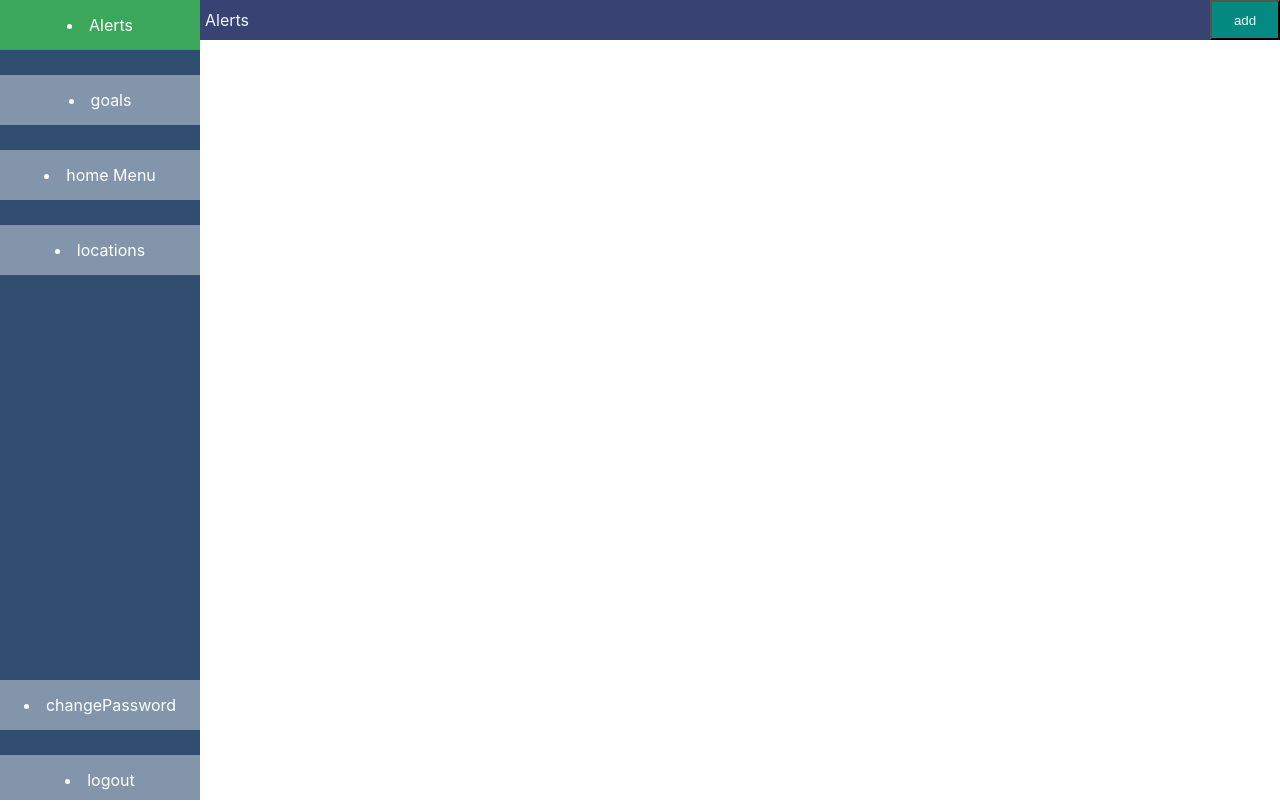
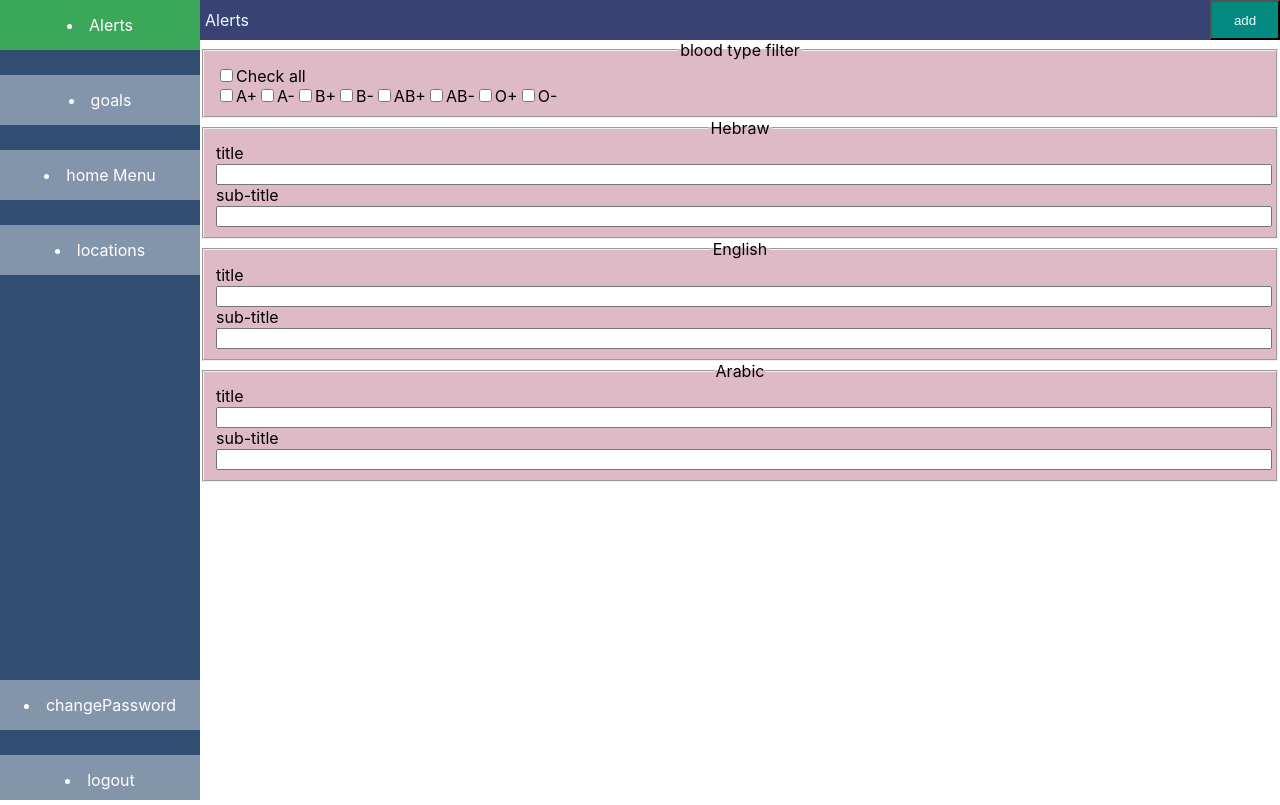
Before and after one commit to WebAhead6/blood-donor-admin-frontend, a React (Create React App) app: page /alertscreen in a window 1280 px wide. Built offline with nearby package versions, Linux system fonts and the light colour scheme.

Commit message:
adds entryTitle component and bloodFilter component

```diff
--- a/package.json
+++ b/package.json
@@ -6,7 +6,8 @@
     "react": "^16.13.1",
     "react-dom": "^16.13.1",
     "react-router-dom": "^5.2.0",
-    "react-scripts": "3.4.3"
+    "react-scripts": "3.4.3",
+    "rsuite": "^4.8.2"
   },
   "scripts": {
     "start": "react-scripts start",
--- a/src/components/general/bloodTypeFilter/bloodTypeFilter.css
+++ b/src/components/general/bloodTypeFilter/bloodTypeFilter.css
@@ -0,0 +1,10 @@
+fieldset {
+  background-color: #debac6;
+}
+legend {
+  text-align: center;
+}
+.bloodType-checkBox {
+  display: flex;
+  flex-direction: row;
+}
--- a/src/components/general/bloodTypeFilter/bloodTypeFilter.jsx
+++ b/src/components/general/bloodTypeFilter/bloodTypeFilter.jsx
@@ -1,11 +1,127 @@
-import React from 'react'
+import React from "react";
+import "./bloodTypeFilter.css";
+import { Checkbox, CheckboxGroup } from "rsuite";
 
 function BloodTypeFilter() {
-    return (
-        <div>
+  const options = ["A+", "A-", "B+", "B-", "AB+", "AB-", "O+", "O-"];
+  const [checkall, setCheckAll] = React.useState({
+    indeterminate: true,
+    checkAll: false,
+    value: [],
+  });
+  const handleCheckAll = (value, checked) => {
+    const nextValue = checked ? options : [];
 
-        </div>
-    )
+    setCheckAll({
+      value: nextValue,
+      indeterminate: false,
+      checkAll: checked,
+    });
+  };
+  const handleChange = (value) => {
+    setCheckAll({
+      value,
+      indeterminate: value.length > 0 && value.length < options.length,
+      checkAll: value.length === options.length,
+    });
+  };
+  return (
+    <div>
+      <fieldset>
+        <legend>blood type filter</legend>
+        <Checkbox
+          indeterminate={checkall.indeterminate}
+          checked={checkall.checkAll}
+          onChange={handleCheckAll}
+        >
+          Check all
+        </Checkbox>
+
+        <CheckboxGroup
+          className="bloodType-checkBox"
+          inline
+          name="checkboxList"
+          value={checkall.value}
+          onChange={handleChange}
+        >
+          {options.map((option) => (
+            <Checkbox value={option}>{option}</Checkbox>
+          ))}
+        </CheckboxGroup>
+      </fieldset>
+    </div>
+  );
 }
+//   const [bloodType, setBloodType] = React.useState({});
+//   return (
+//     <div className="bloodTypeFilter-container">
+//       <form>
+//         <fieldset>
+//           <legend>blood type filter</legend>
+//           <div>
+//             <button>all</button>
+//             <button>none</button>
+//           </div>
+//           <input
+//             type="checkbox"
+//             name="A+"
+//             value={bloodType}
+//             onChange={(e) => setBloodType(e.target.value)}
+//           />
+//           <label for="A+">A+</label>
+//           <input
+//             type="checkbox"
+//             name="A-"
+//             value={bloodType}
+//             onChange={(e) => setBloodType(e.target.value)}
+//           />
+//           <label for="A-"> A-</label>
+//           <input
+//             type="checkbox"
+//             name="B+"
+//             value={bloodType}
+//             onChange={(e) => setBloodType(e.target.value)}
+//           />
+//           <label for="B+">B+</label>
+//           <input
+//             type="checkbox"
+//             name="B-"
+//             value={bloodType}
+//             onChange={(e) => setBloodType(e.target.value)}
+//           />
+//           <label for="B-">B-</label>
+//           <input
+//             type="checkbox"
+//             name="AB-"
+//             value={bloodType}
+//             onChange={(e) => setBloodType(e.target.value)}
+//           />
+//           <label for="AB-">AB-</label>
+//           <input
+//             type="checkbox"
+//             name="AB+"
+//             value={bloodType}
+//             onChange={(e) => setBloodType(e.target.value)}
+//           />
+//           <label for="AB+">AB+</label>
+//           <input
+//             type="checkbox"
+//             name="O+"
+//             value={bloodType}
+//             onChange={(e) => setBloodType(e.target.value)}
+//           />
+//           <label for="O+">O+</label>
+//           <input
+//             type="checkbox"
+//             name="O-"
+//             value={bloodType}
+//             onChange={(e) => setBloodType(e.target.value)}
+//           />
+//           <label for="O-">O-</label>
+//         </fieldset>
+//       </form>
+//     </div>
+//   );
+// }
 
-export default BloodTypeFilter
+export default BloodTypeFilter;
--- /dev/null
+++ b/src/components/general/bloodTypeFilter/index.js
@@ -0,0 +1,3 @@
+import BloodTypeFilter from "./bloodTypeFilter";
+
+export default BloodTypeFilter;
--- a/src/components/general/entryTitle/entryTitle.css
+++ b/src/components/general/entryTitle/entryTitle.css
@@ -0,0 +1,3 @@
+.entryTitle-input {
+  width: 100%;
+}
--- a/src/components/general/entryTitle/entryTitle.jsx
+++ b/src/components/general/entryTitle/entryTitle.jsx
@@ -0,0 +1,25 @@
+import React from "react";
+import "./entryTitle.css";
+
+function EntryTitle() {
+  const languages = ["Hebraw", "English", "Arabic"];
+  return (
+    <div>
+      {languages.map((language) => (
+        <fieldset>
+          <legend>{language}</legend>
+
+          <label for="title">title</label>
+          <br />
+          <input className="entryTitle-input" type="text" name="title" />
+          <br />
+          <label for="sub-title">sub-title</label>
+          <br />
+          <input className="entryTitle-input" type="text" name="title" />
+        </fieldset>
+      ))}
+    </div>
+  );
+}
+
+export default EntryTitle;
--- a/src/components/general/entryTitle/index.jsx
+++ b/src/components/general/entryTitle/index.jsx
@@ -0,0 +1,3 @@
+import EntryTitle from "./entryTitle";
+
+export default EntryTitle;
--- a/src/components/screens/alertScreen/alertScreen.jsx
+++ b/src/components/screens/alertScreen/alertScreen.jsx
@@ -1,11 +1,15 @@
 import React from "react";
 import AddEntry from "../../general/addEntry";
+import BloodTypeFilter from "../../general/bloodTypeFilter";
+import EntryTitle from "../../general/entryTitle";
 import "./alertScreen.css";
 
 function AlertScreen() {
   return (
     <div className="alertScreen">
       <AddEntry />
+      <BloodTypeFilter />
+      <EntryTitle />
     </div>
   );
 }
```
Also changed, not shown: src/components/general/bloodTypeFilter/index.jsx (deleted), 1 other file (tests, documents, lock files or other folders).
